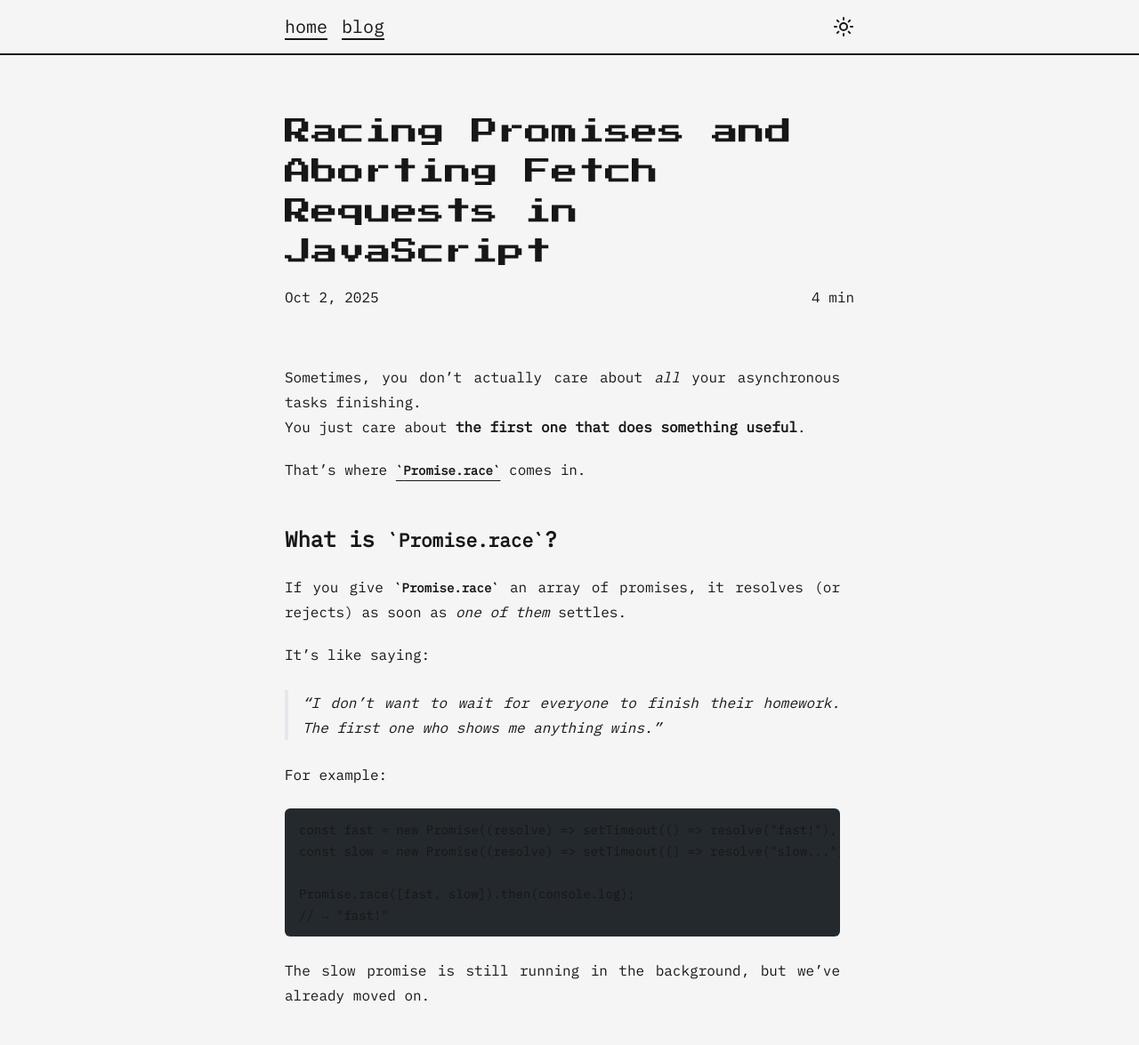
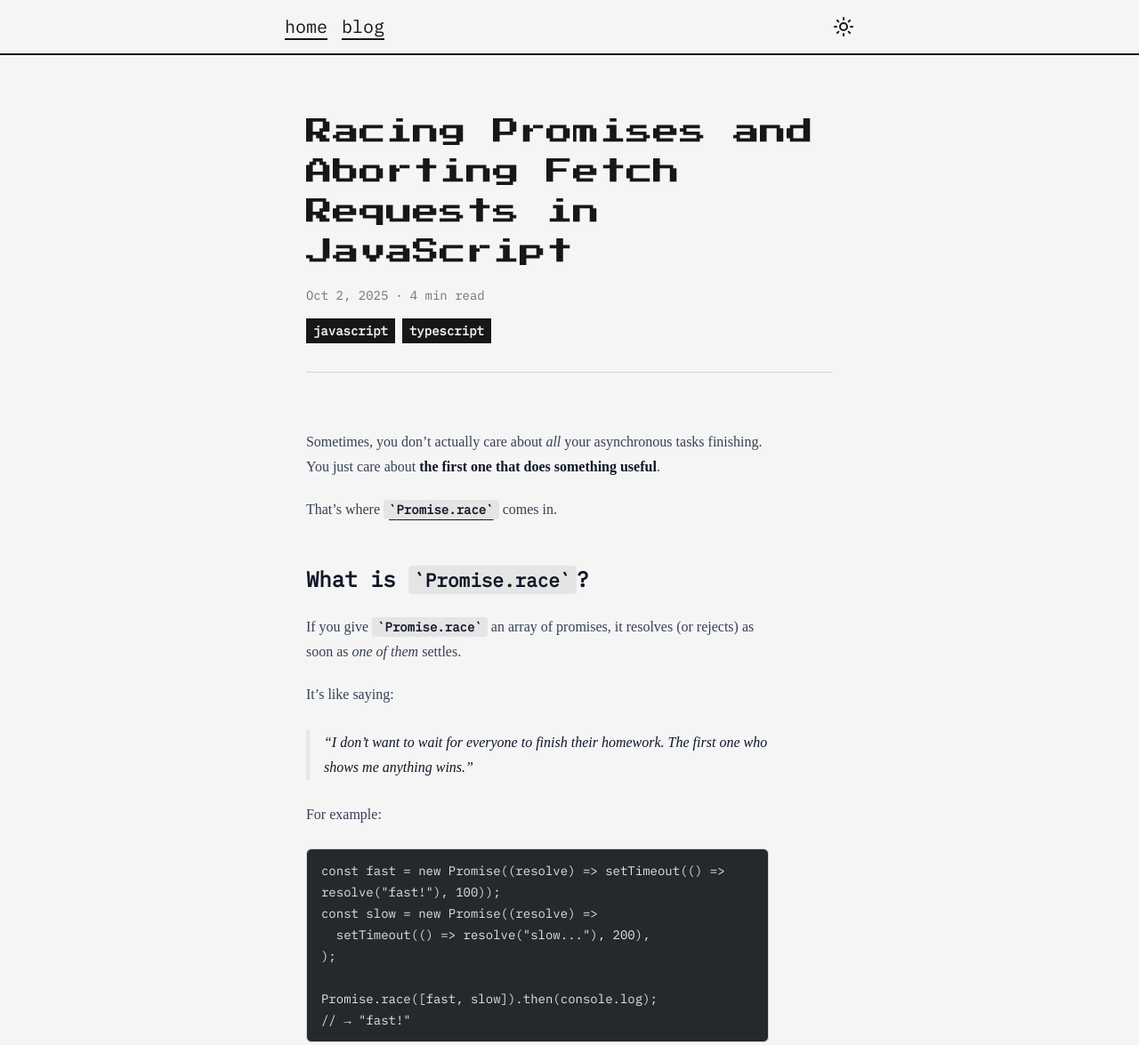
Before and after one commit to mwalterskirchen/mwalterskirchen.dev, an Astro site: page /blog/racing-promises-and-aborting-fetch-requests-in-javascript in a window 1280 px wide. Shown: the top 1175 px of the page at 89% size. Built offline with nearby package versions, Linux system fonts and the light colour scheme; Astro itself is replaced by a stand-in of ours; code samples lack their colours; a web font is replaced by a local one.

Commit message:
fix: code line wrap

```diff
--- a/src/components/Prose.astro
+++ b/src/components/Prose.astro
@@ -6,9 +6,6 @@ type Props = {
 const { class: customClass } = Astro.props;
 ---
 
-<div
-  class="prose prose-headings:font-mono prose-img:rounded-none prose-p:text-[var(--color-neutral-900)] prose-p:dark:text-[var(--color-neutral-100)] prose-a:underline-offset-4 prose-h1:text-2xl prose-a:text-[var(--color-neutral-900)] dark:prose-a:text-[var(--color-neutral-100)] prose-headings:text-[var(--color-neutral-900)] prose-headings:dark:text-[var(--color-neutral-100)] prose-p:text-justify prose-code:text-[var(--color-neutral-900)] dark:prose-code:text-[var(--color-neutral-100)] prose-h2:text-2xl prose-h3:text-xl prose-h4:text-lg prose-h5:text-base prose-h6:text-sm prose-strong:text-[var(--color-neutral-900)] dark:prose-strong:text-[var(--color-neutral-100)] prose-li:text-[var(--color-neutral-900)] dark:prose-li:text-[var(--color-neutral-100)] prose-ul:marker:text-[var(--color-neutral-900)] prose-ul:dark:marker:text-[var(--color-neutral-100)] prose-ol:marker:text-[var(--color-neutral-900)] prose-ol:dark:marker:text-[var(--color-neutral-100)] prose-a:underline-offset-[6px] prose-a:focus:outline-2 prose-a:focus:outline-offset-2 prose-a:focus:outline-neutral-900 prose-a:dark:focus:outline-neutral-100 w-full font-mono"
-  class:list={customClass ? [customClass] : []}
->
+<div class="prose dark:prose-invert blog-prose w-full" class:list={customClass ? [customClass] : []}>
   <slot />
 </div>
--- a/src/components/common/Section.astro
+++ b/src/components/common/Section.astro
@@ -1,7 +1,18 @@
 ---
-const { class: className } = Astro.props;
+interface Props {
+  class?: string;
+  wide?: boolean;
+}
+
+const { class: className, wide = false } = Astro.props;
 ---
 
-<section class:list={["animate-in-up mx-auto max-w-2xl p-4", className]}>
+<section
+  class:list={[
+    "animate-in-up mx-auto p-4",
+    wide ? "max-w-prose" : "max-w-2xl",
+    className,
+  ]}
+>
   <slot />
 </section>
--- a/src/layouts/BlogLayout.astro
+++ b/src/layouts/BlogLayout.astro
@@ -11,6 +11,7 @@ type Props = { frontmatter: ArticleFrontmatter };
 
 const { frontmatter } = Astro.props;
 const articleDate = processArticleDate(frontmatter.timestamp);
+const isoDate = frontmatter.timestamp.toISOString();
 const canonicalUrl = new URL(`/blog/${frontmatter.slug}`, Astro.site).href;
 const pageTitle = `${frontmatter.title} \u2022 ${config.personal.name}`;
 ---
@@ -25,25 +26,41 @@ const pageTitle = `${frontmatter.title} \u2022 ${config.personal.name}`;
       keywords={frontmatter.tags}
       canonicalUrl={canonicalUrl}
       type="article"
-      publishedTime={frontmatter.timestamp.toISOString()}
+      publishedTime={isoDate}
       authorName={config.personal.name}
     />
   </Fragment>
-  <Section class="pt-8">
-    <div class="mt-8 mb-16 flex flex-col gap-4">
+  <Section wide class="pt-8">
+    <article>
+      <header class="mt-8 mb-16 border-b border-neutral-300 pb-8 dark:border-neutral-700">
         <h1
           class="font-display text-2xl leading-normal sm:text-3xl sm:leading-normal"
         >
           {frontmatter.title}
         </h1>
-      <div class="flex justify-between">
-        <span>{articleDate}</span>
-        <span>{frontmatter.readTime} min</span>
+        <div class="mt-4 flex items-center gap-2 text-sm text-neutral-500">
+          <time datetime={isoDate}>{articleDate}</time>
+          {frontmatter.readTime && (
+            <>
+              <span>&middot;</span>
+              <span>{frontmatter.readTime} min read</span>
+            </>
+          )}
         </div>
+        {frontmatter.tags && frontmatter.tags.length > 0 && (
+          <div class="mt-4 flex flex-wrap gap-2">
+            {frontmatter.tags.map((t: string) => (
+              <span class="tag">{t}</span>
+            ))}
           </div>
+        )}
+      </header>
       <Prose>
         <slot />
       </Prose>
-    <p class="pt-8">~{config.personal.name}</p>
+      <footer class="mt-16 border-t border-neutral-300 pt-8 dark:border-neutral-700">
+        <p class="font-mono text-sm text-neutral-500">~{config.personal.name}</p>
+      </footer>
+    </article>
   </Section>
 </Layout>
--- a/src/layouts/Layout.astro
+++ b/src/layouts/Layout.astro
@@ -9,6 +9,7 @@ import "@fontsource/ibm-plex-mono/latin-700";
 import "@fontsource-variable/literata/opsz.css";
 import "@fontsource/press-start-2p";
 import plexMono from "@fontsource/ibm-plex-mono/files/ibm-plex-mono-latin-400-normal.woff2?url";
+import literata from "@fontsource-variable/literata/files/literata-latin-opsz-normal.woff2?url";
 import "../styles/global.css";
 ---
 
@@ -24,6 +25,13 @@ import "../styles/global.css";
       as="font"
       type="font/woff2"
       href={plexMono}
+      crossorigin="anonymous"
+    />
+    <link
+      rel="preload"
+      as="font"
+      type="font/woff2"
+      href={literata}
       crossorigin="anonymous"
     />
     <!-- Theme detection script - runs before page renders -->
--- a/src/styles/global.css
+++ b/src/styles/global.css
@@ -141,6 +141,71 @@
   }
 }
 
+@layer components {
+  .blog-prose {
+    font-family: var(--font-serif);
+
+    & :where(h1, h2, h3, h4, h5, h6) {
+      font-family: var(--font-mono);
+    }
+
+    & :where(h1) {
+      font-size: var(--text-2xl);
+    }
+    & :where(h2) {
+      font-size: var(--text-2xl);
+    }
+    & :where(h3) {
+      font-size: var(--text-xl);
+    }
+    & :where(h4) {
+      font-size: var(--text-lg);
+    }
+    & :where(h5) {
+      font-size: var(--text-base);
+    }
+    & :where(h6) {
+      font-size: var(--text-sm);
+    }
+
+    & :where(p) {
+      text-align: left;
+    }
+
+    & :where(a) {
+      text-underline-offset: 6px;
+    }
+    & :where(a):focus {
+      outline: 2px solid var(--color-neutral-900);
+      outline-offset: 2px;
+    }
+    :where(.dark, .dark *) & :where(a):focus {
+      outline-color: var(--color-neutral-100);
+    }
+
+    & :where(pre) {
+      border: 1px solid var(--color-neutral-300);
+      border-radius: 0.375rem;
+      white-space: pre-wrap;
+      overflow-wrap: break-word;
+    }
+    :where(.dark, .dark *) & :where(pre) {
+      border-color: var(--color-neutral-700);
+    }
+
+    & :where(:not(pre) > code) {
+      background-color: var(--color-neutral-200);
+      padding: 0.125rem 0.375rem;
+      border-radius: 0.25rem;
+      font-size: 0.875em;
+    }
+    :where(.dark, .dark *) & :where(:not(pre) > code) {
+      background-color: var(--color-neutral-800);
+    }
+  }
+
+}
+
 @utility tag {
   white-space: nowrap;
   background-color: var(--color-neutral-900);
```
Also changed, not shown: content/blogs/racing-promises-and-aborting-fetch-requests-in-javascript.md (+3 -1 lines). Lines whose indentation alone changed are shown as unchanged.
